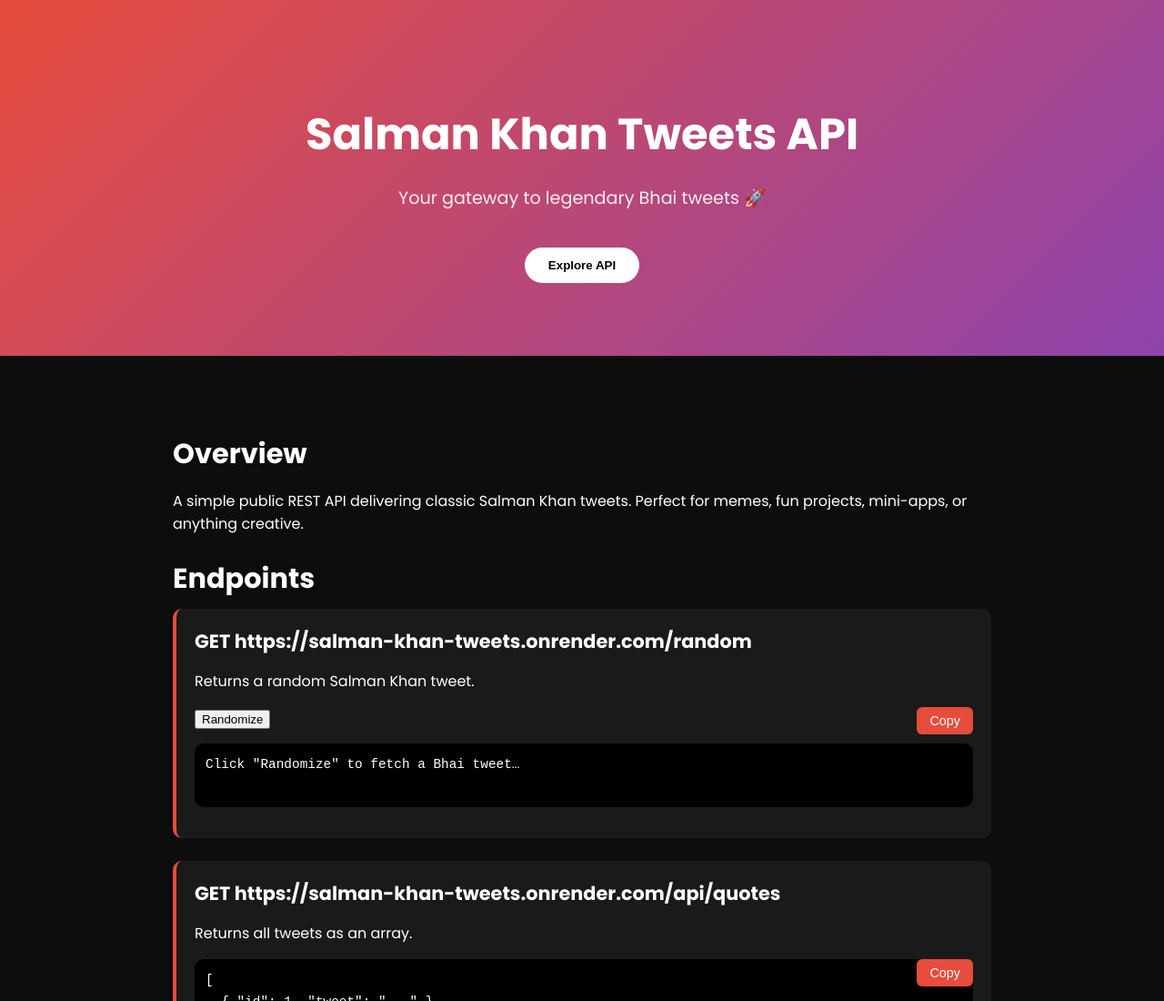
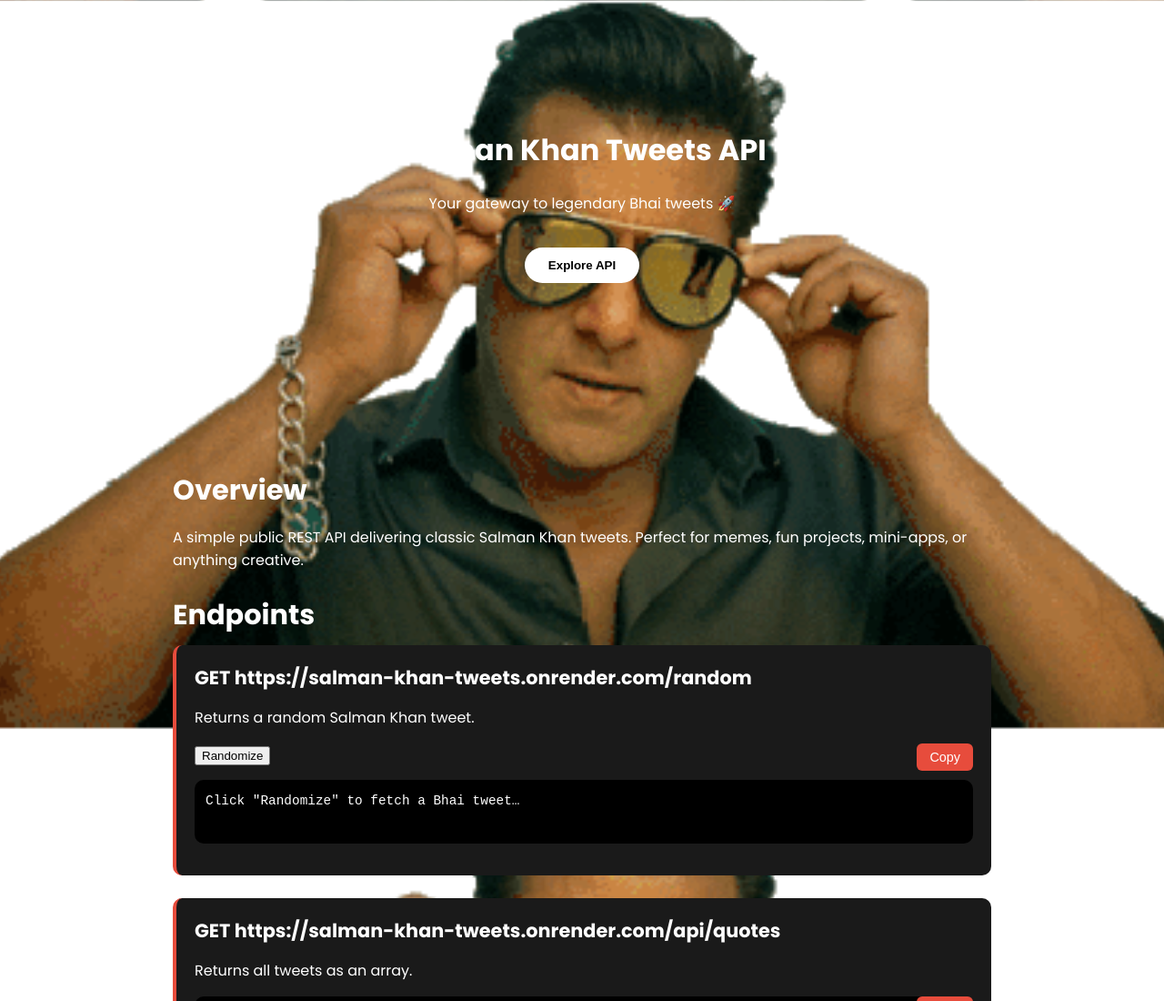
Before and after one commit to kapoornaman/Salman-khan-tweets, a website: page public/index.html in a window 1280 px wide. Shown: the top 1100 px of the page at 91% size. Drawn offline with Linux system fonts and the light colour scheme.

Commit message:
added background gifs

```diff
--- a/public/index.html
+++ b/public/index.html
@@ -9,7 +9,6 @@
 </head>
 
 <body>
-
   <div class="hero">
     <h1>Salman Khan Tweets API</h1>
     <p>Your gateway to legendary Bhai tweets 🚀</p>
@@ -112,6 +111,24 @@
       }
     }
   </script>
+  <script>
+  const gifs = [
+    "gifs/salman-khan-kick.gif",
+    "gifs/salman-bodyguard-movie.gif",
+    "gifs/bhibatsam-salman-khan.gif",
+    "gifs/funny-salmon.gif",
+    "gifs/salman-khan-radhe.gif",
+    "gifs/selmon-bhoi-selmon-bhoi-memes.gif",
+    "gifs/salman-khan-90s-salman-khan-handsome.gif",
+    "gifs/oh-yes-handsome.gif"
+  ];
+
+  const randomGif = gifs[Math.floor(Math.random() * gifs.length)];
+
+  document.body.style.backgroundImage = `url('${randomGif}')`;
+</script>
+
+
 
 </body>
 </html>
--- a/public/style.css
+++ b/public/style.css
@@ -1,11 +1,15 @@
 body {
   margin: 0;
-  background: #0d0d0d;
   color: #fff;
   font-family: "Poppins", sans-serif;
+  background-size: cover;
+  background-position: center;
+  background-repeat: no-repeat;
+  background-attachment: fixed;
 }
 
-.hero {
+
+/* .hero {
   padding: 80px 20px;
   text-align: center;
   background: linear-gradient(135deg, #e74c3c, #8e44ad);
@@ -20,7 +24,39 @@
 .hero p {
   font-size: 1.2rem;
   opacity: 0.9;
+} */
+.hero {
+  /* background: url("gifs/oh-yes-handsome.gif") center/cover no-repeat; */
+  padding: 120px 20px;
+  text-align: center;
+  color: white;
+  position: relative;
 }
+
+.hero::before {
+  content: "";
+  position: absolute;
+  top: 0;
+  left: 0;
+  width: 100%;
+  height: 100%;
+  background: rgba(0,0,0,0.4);
+  backdrop-filter: blur(2px);
+  z-index: 1;
+}
+
+.hero {
+  padding: 120px 20px;
+  text-align: center;
+  color: white;
+  position: relative;
+  background: transparent !important; /* remove hero background */
+}
+
+.hero::before {
+  display: none; /* remove dark overlay that was causing the line */
+}
+
 
 .cta-btn {
   margin-top: 20px;
@@ -90,3 +126,24 @@
   margin-top: 40px;
   padding-bottom: 20px;
 }
+/*
+.floating-bhai {
+  position: fixed;
+  bottom: 20px;
+  right: 20px;
+  width: 150px;
+  z-index: 999;
+  animation: float 3s ease-in-out infinite;
+}
+
+@keyframes float {
+  0% { transform: translateY(0); }
+  50% { transform: translateY(-10px); }
+  100% { transform: translateY(0); }
+}
+.gif-banner img {
+  width: 100%;
+  max-height: 260px;
+  object-fit: cover;
+  border-radius: 20px;
+} */
```
Also changed, not shown: public/gifs/bhibatsam-salman-khan.gif (added), public/gifs/funny-salmon.gif (added), public/gifs/oh-yes-handsome.gif (added), public/gifs/salman-bodyguard-movie.gif (added), public/gifs/salman-khan-90s-salman-khan-handsome.gif (added), public/gifs/salman-khan-kick.gif (added), public/gifs/salman-khan-radhe.gif (added), public/gifs/selmon-bhoi-selmon-bhoi-memes.gif (added).
